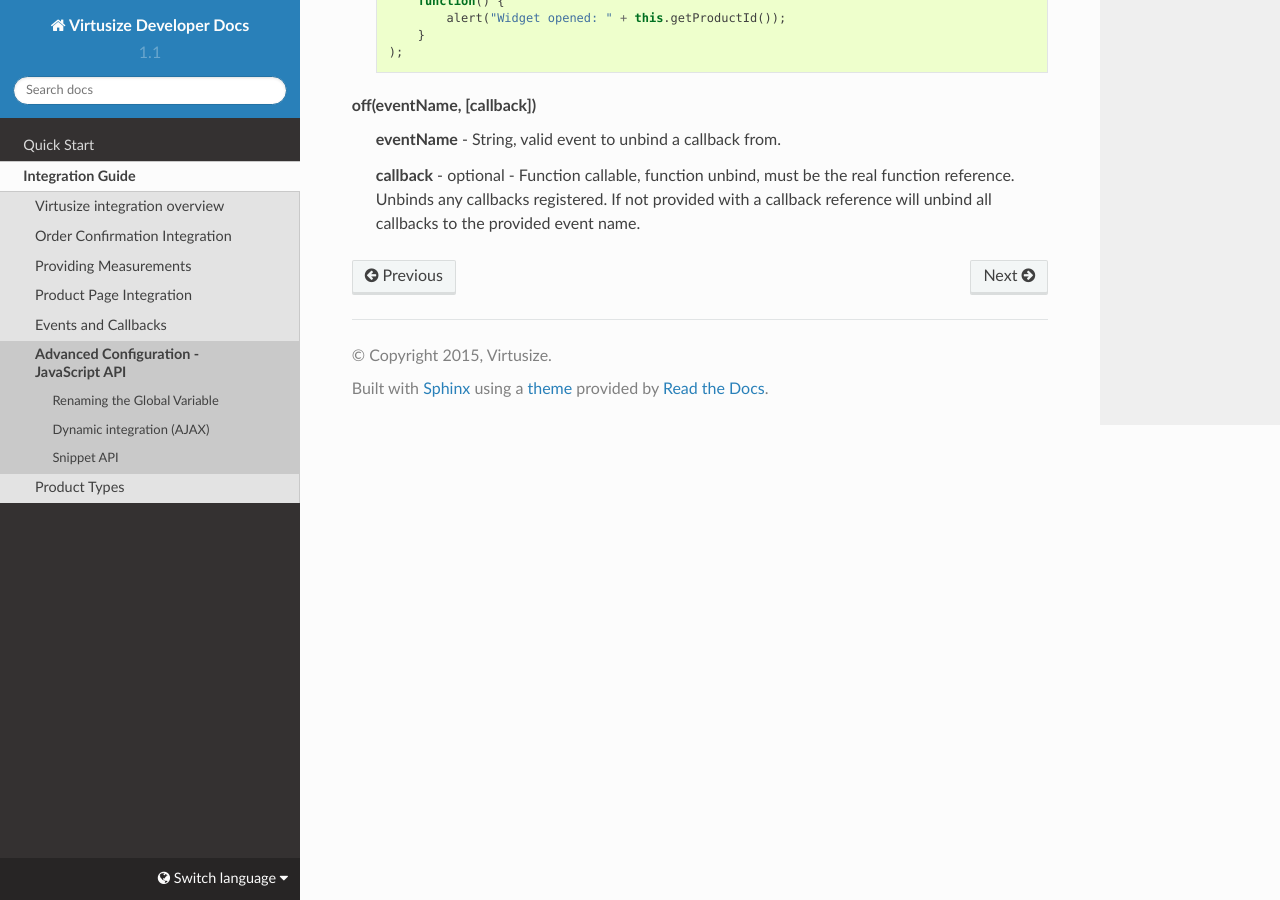
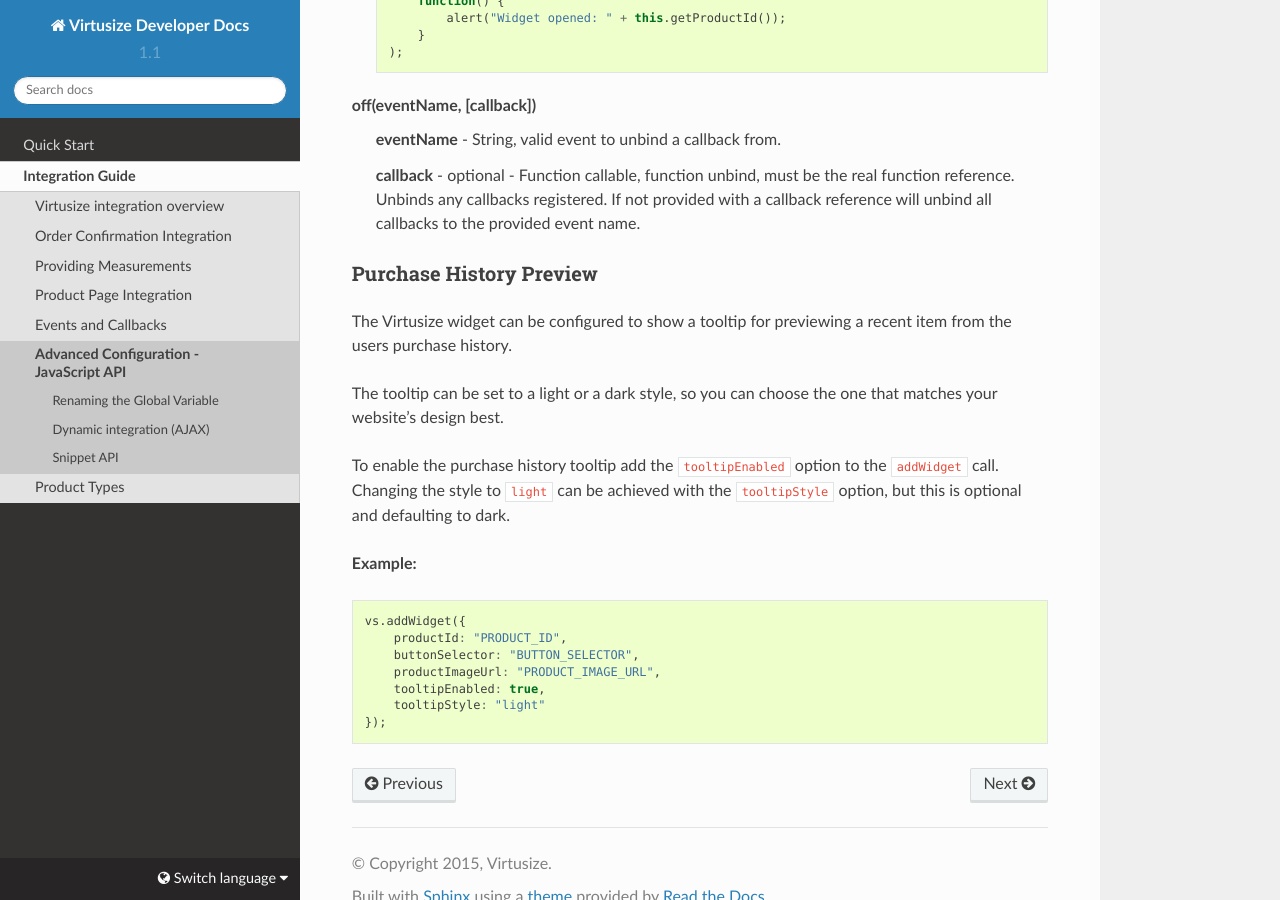
Before and after one commit to virtusize/virtusize.github.io, a Sphinx documentation site: the page built from source/integration-guide/advanced.rst, in a window 1280 px wide and 900 px high, scrolled down 5038 px. Built offline with Sphinx 7.4.7 and the Read the Docs theme 2.0.0, drawn with Linux system fonts in a browser that asks for light colours.

Commit message:
Feature: Added PH preview docs

```diff
--- a/source/integration-guide/advanced.rst
+++ b/source/integration-guide/advanced.rst
@@ -301,3 +301,29 @@ off(eventName, [callback])
     real function reference.  Unbinds any callbacks registered. If not provided
     with a callback reference will unbind all callbacks to the provided event
     name.
+
+
+Purchase History Preview
+^^^^^^^^^^^^^^^^^^^^^^^^
+
+The Virtusize widget can be configured to show a tooltip for previewing
+a recent item from the users purchase history.
+
+The tooltip can be set to a light or a dark style, so you can choose the one
+that matches your website's design best.
+
+To enable the purchase history tooltip add the ``tooltipEnabled`` option to the
+``addWidget`` call. Changing the style to ``light`` can be achieved with the
+``tooltipStyle`` option, but this is optional and defaulting to dark.
+
+**Example:**
+
+::
+
+    vs.addWidget({
+        productId: "PRODUCT_ID",
+        buttonSelector: "BUTTON_SELECTOR",
+        productImageUrl: "PRODUCT_IMAGE_URL",
+        tooltipEnabled: true,
+        tooltipStyle: "light"
+    });
```
